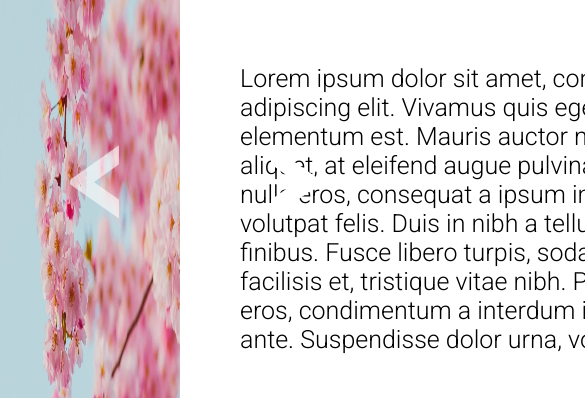
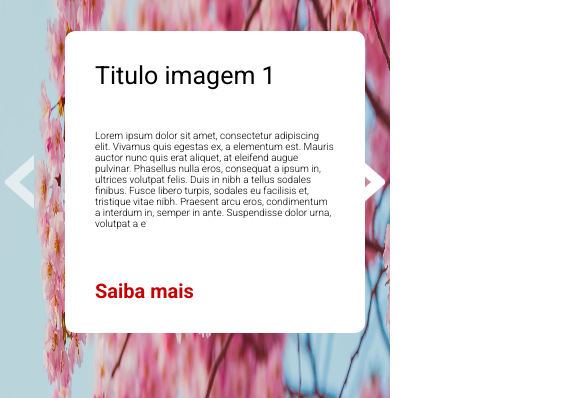
Before and after one commit to MadeiraVitor/carrossel-de-imagens, a plain HTML site: page index.html in a window 390 px wide. Shown: the part 240-638 px from the top of the page, 585 px wide, since content can reach past the window. Drawn offline with Linux system fonts and the light colour scheme.

Commit message:
corrigindo responsividade

```diff
--- a/index.html
+++ b/index.html
@@ -9,6 +9,7 @@
 
     <link rel="stylesheet" href="src/css/reset.css">
     <link rel="stylesheet" href="src/css/style.css">
+    <link rel="stylesheet" href="src/css/responsive.css">
 
     <link rel="preconnect" href="https://fonts.googleapis.com">
     <link rel="preconnect" href="https://fonts.gstatic.com" crossorigin>
--- a/src/css/reset.css
+++ b/src/css/reset.css
@@ -3,6 +3,7 @@
     padding: 0;
     box-sizing: border-box;
     font-family: 'Roboto', sans-serif;
+    font-size: 62.5%;
 }
 
 img{
--- /dev/null
+++ b/src/css/responsive.css
@@ -0,0 +1,98 @@
+@media(max-width: 1025px){
+    .titulo{
+        max-width: 520px;
+    }
+
+    .titulo h1{
+        font-size: 4rem;
+        margin-bottom: 40px;
+    }
+
+    .titulo p{
+        font-size: 2rem;
+    }
+}
+
+@media(max-width: 975px){
+    .titulo{
+        max-width: 520px;
+    }
+
+    .titulo h1{
+        font-size: 4rem;
+        margin-bottom: 40px;
+    }
+
+    .titulo p{
+        font-size: 2rem;
+    }
+}
+
+@media(max-width: 870px){
+    .titulo{
+        margin-left: 70px;
+        padding: 30px;
+        max-width: 420px;
+    }
+
+    .titulo h1{
+        font-size: 4rem;
+        margin-bottom: 40px;
+    }
+
+    .titulo p{
+        font-size: 2rem;
+    }
+
+    .seta-voltar{
+        left: 10px;
+    }
+
+    .seta-avancar{
+        right: 10px;
+    }
+}
+
+@media(max-width: 560px){
+    .titulo{
+        max-width: 300px;
+        margin-left: 65px;
+    }
+
+    .titulo h1{
+        font-size: 2.5rem;
+        margin-bottom: 40px;
+    }
+
+    .titulo p{
+        font-size: 1rem;
+    }
+
+    .titulo a{
+        font-size: 2rem;
+    }
+
+    .seta-voltar{
+        width: 29px;
+        height: 58px;
+        left: 5px;
+    }
+
+    .seta-avancar{
+        width: 29px;
+        height: 58px;
+        right: 5px;
+    }
+}
+
+@media(max-width: 376px){
+    .titulo{
+        margin-left: 38px;
+    }
+}
+
+@media(max-width: 321px){
+    .titulo{
+        max-width: 245px;
+    }
+}
--- a/src/css/style.css
+++ b/src/css/style.css
@@ -42,7 +42,7 @@
 
 .titulo {
     position: absolute;
-    width: 620px;
+    max-width: 620px;
     max-height: 700px;
     padding: 65px 60px;
     background-color: white;
@@ -51,19 +51,19 @@
 }
 
 .titulo h1 {
-    font-size: 50px;
+    font-size: 5rem;
     font-weight: 400;
     margin-bottom: 80px;
 }
 
 .titulo p {
-    font-size: 25px;
+    font-size: 2.5rem;
     font-weight: 300;
     margin-bottom: 50px;
 }
 
 .titulo a {
-    font-size: 30px;
+    font-size: 3rem;
     font-weight: 700;
     color: #C50000;
 }
```
